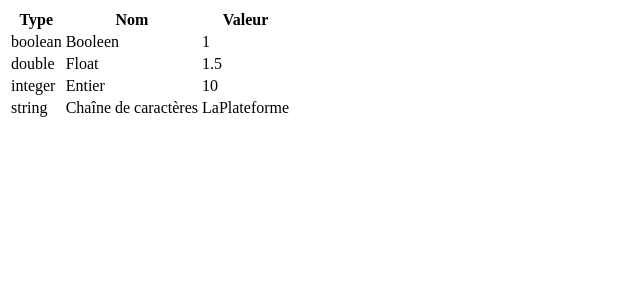
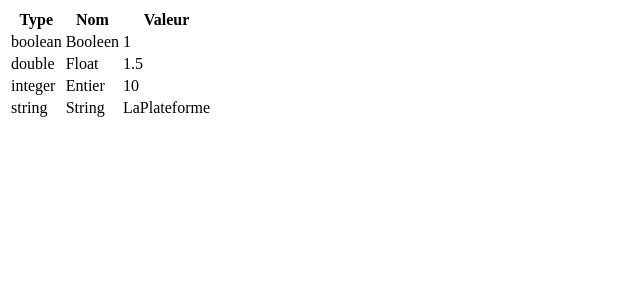
Before and after one commit to thierry-khalife/Runtrack2, a PHP site: page / in a window 1280 px wide. Shown: the top 300 px of the page, without its empty margins (0-640 px from the left). Run offline with PHP 8.4, Linux system fonts and the light colour scheme.

Commit message:
update job3

```diff
--- a/jour1/job3/index.php
+++ b/jour1/job3/index.php
@@ -38,7 +38,7 @@ $string = "LaPlateforme";
         </tr>
          <tr>
             <td><?php echo gettype ($string); ?></td>
-            <td>Chaîne de caractères</td>
+            <td>String</td>
             <td><?php echo $string; ?></td>
         </tr>
     </tbody>
```
